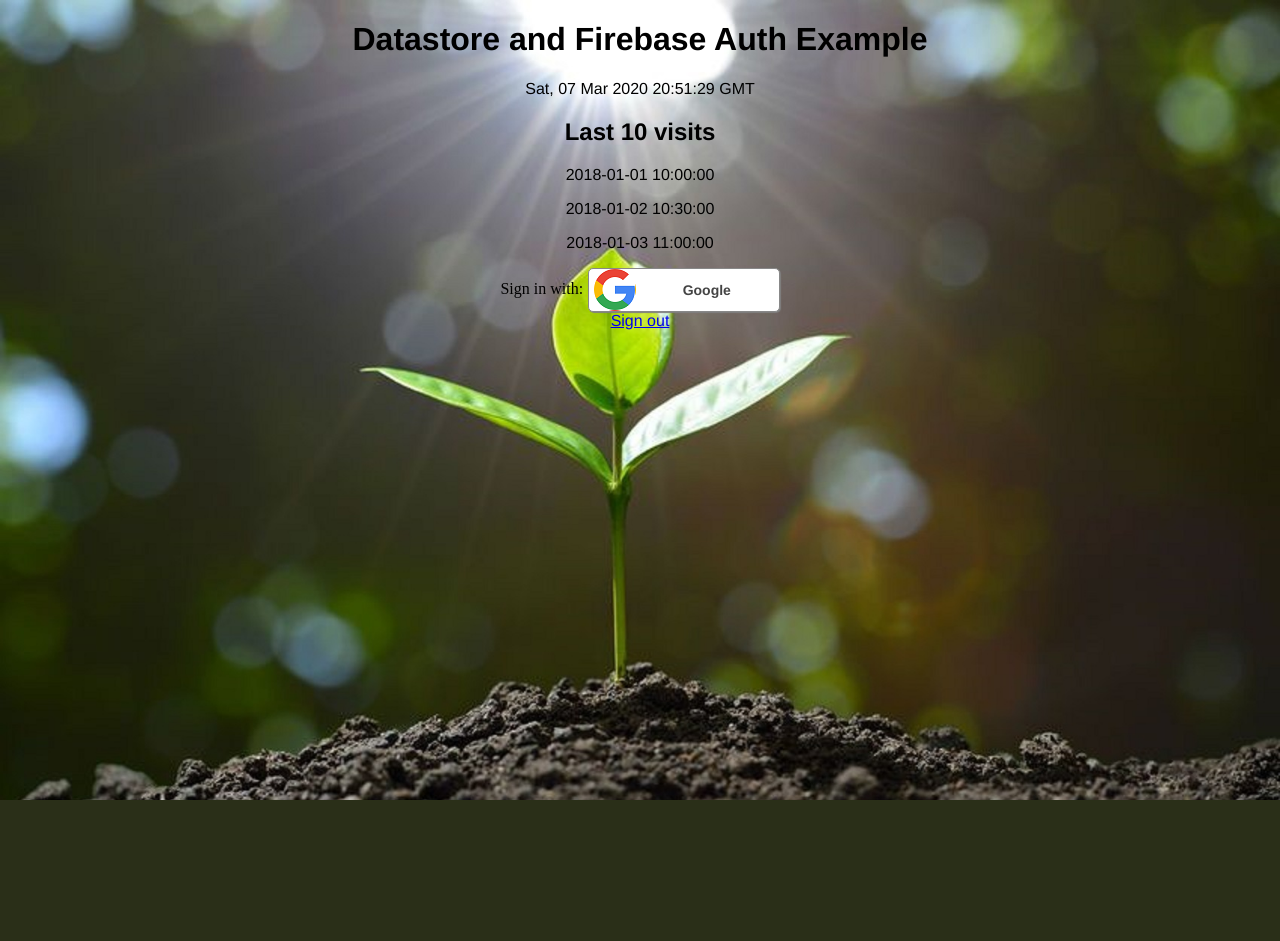
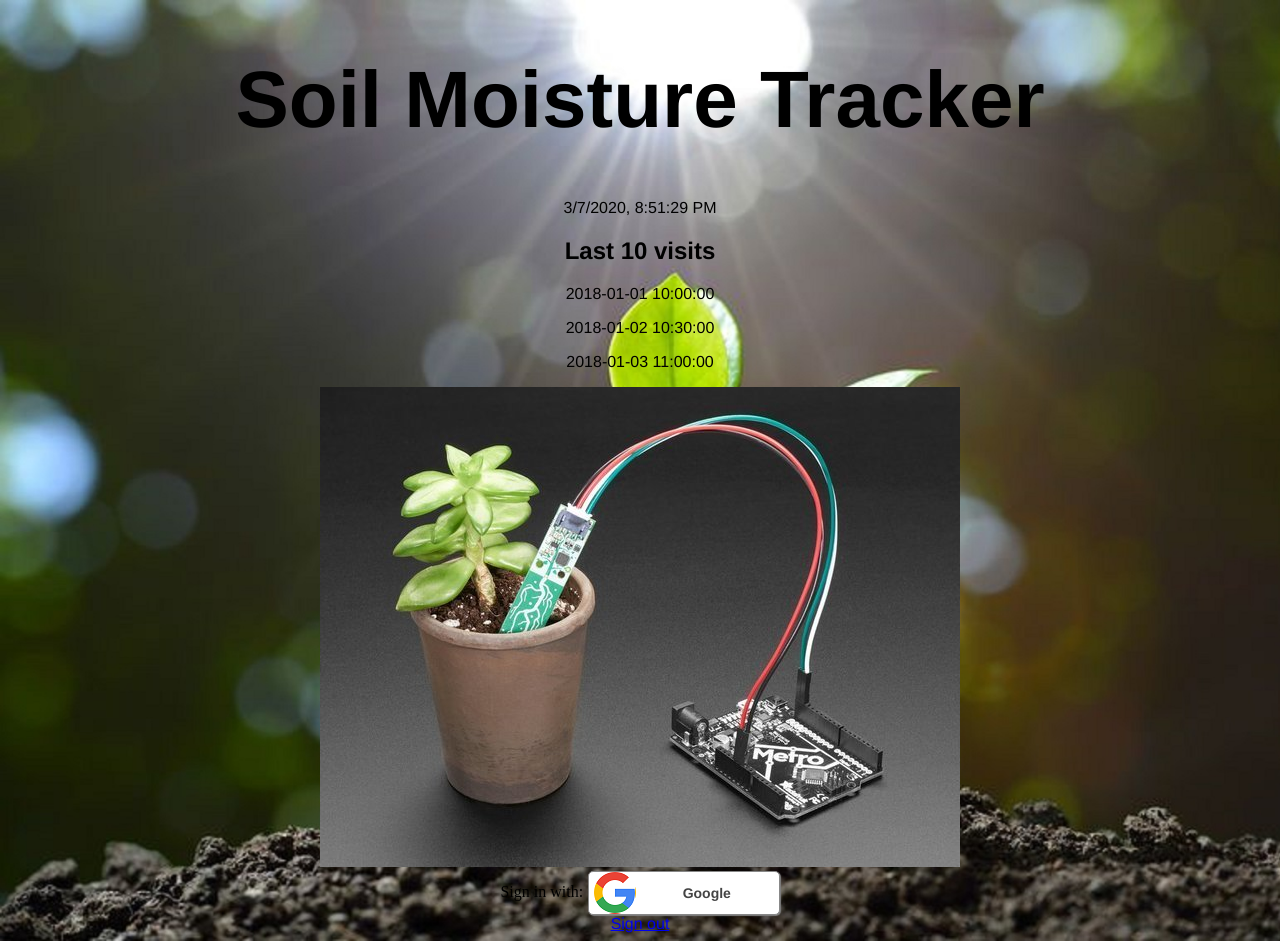
Before and after one commit to ShubhamMMahajan/Soil_Moisture_Tracker, a Flask app: page / in a window 1280 px wide. Before the commit the page ends 800 px from the top, so only its background shows below. Run offline with Flask 2, Linux system fonts and the light colour scheme; some libraries are stand-ins or nearby versions.

Commit message:
Made title bigger

```diff
--- a/sample_app/static/style.css
+++ b/sample_app/static/style.css
@@ -5,7 +5,12 @@ body {
   background-repeat: no-repeat;
   text-align: center;
 }
+#Title {
+	font-size: 5em;
+	font-family: 'helvetica', sans-serif;
+	font-weight: bold;
 
+}
 #customBtn {
   display: inline-block;
   background: white;
--- a/sample_app/templates/index.html
+++ b/sample_app/templates/index.html
@@ -7,7 +7,7 @@
 </head>
 <body onload=display_ct();>
   <link type="text/css" rel="stylesheet" href="{{ url_for('static', filename='style.css') }}">
-  <h1>Datastore and Firebase Auth Example</h1>
+  <h1 id="Title">Soil Moisture Tracker</h1>
 
   <script type="text/javascript">
   	function display_c(){
@@ -17,7 +17,7 @@
 
 	function display_ct() {
 		var x = new Date()
-		var x1=x.toUTCString();// changing the display to UTC string
+		var x1=x.toLocaleString();
 		document.getElementById('ct').innerHTML = x1;
 		tt=display_c();
 	 }
@@ -31,7 +31,7 @@
   {% endfor %}
 <link href="https://fonts.googleapis.com/css?family=Roboto" rel="stylesheet" type="text/css">
  <script src="https://apis.google.com/js/api:client.js"></script>
-
+<img src="../static/hardware.jpg">
 <script>
   var googleUser = {};
   var startApp = function() {
```
Also changed, not shown: sample_app/static/hardware.jpg (added).
